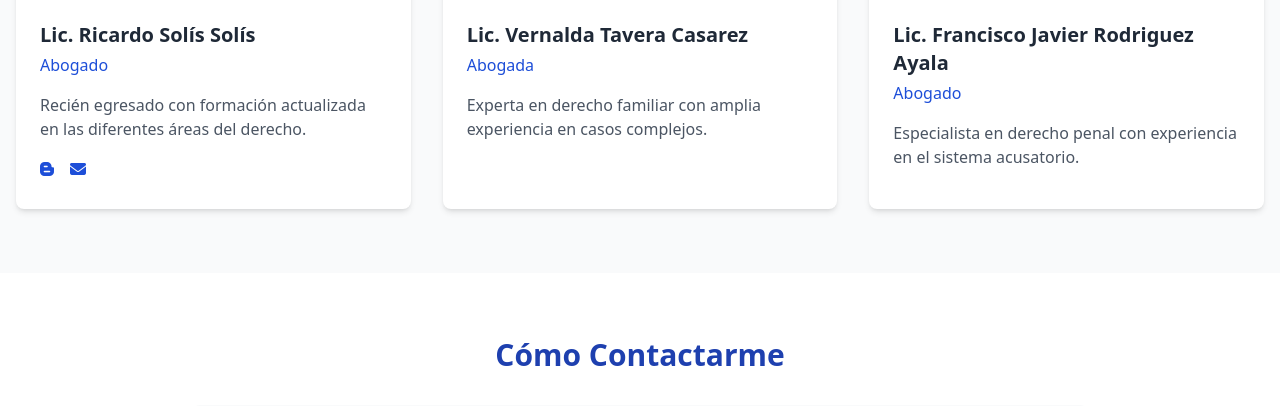
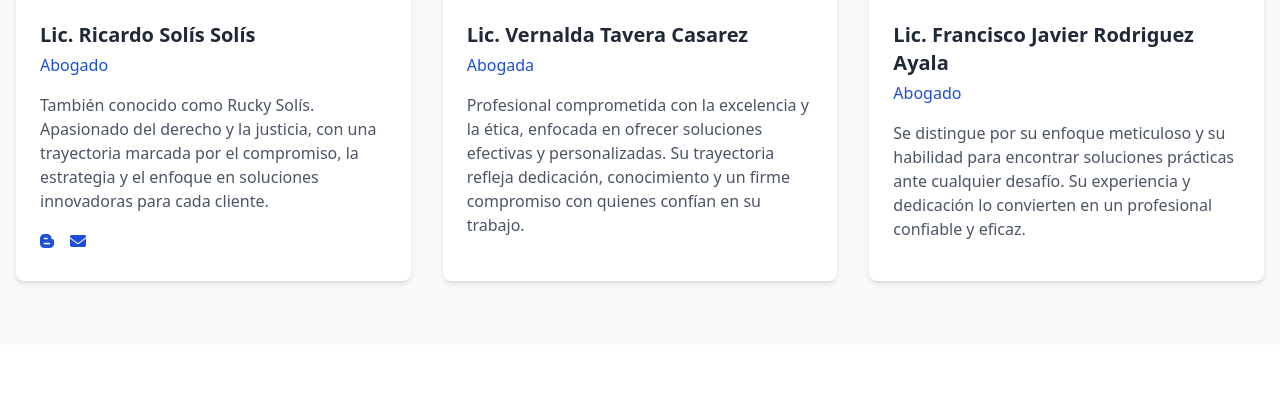
Before and after one commit to ruckysolis/landing-abogado, a plain HTML site: page index.html in a window 1280 px wide. Shown: the part 1675-2081 px from the top of the page. Drawn offline with nearby package versions, Linux system fonts and the light colour scheme.

Commit message:
cambiadas unas cosas

```diff
--- a/index.html
+++ b/index.html
@@ -140,7 +140,7 @@
                     <div class="p-6">
                         <h3 class="text-xl font-bold text-gray-800 mb-1">Lic. Ricardo Solís Solís</h3>
                         <p class="text-blue-700 mb-4">Abogado</p>
-                        <p class="text-gray-600 mb-4">Recién egresado con formación actualizada en las diferentes áreas del derecho.</p>
+                        <p class="text-gray-600 mb-4">También conocido como Rucky Solís. Apasionado del derecho y la justicia, con una trayectoria marcada por el compromiso, la estrategia y el enfoque en soluciones innovadoras para cada cliente.</p>
                         <div class="flex space-x-4">
                             <a href="https://ruckysolis.substack.com" target="_blank" class="text-blue-700 hover:text-blue-900">
                                 <i class="fab fa-blogger-b"></i>
@@ -160,7 +160,7 @@
                     <div class="p-6">
                         <h3 class="text-xl font-bold text-gray-800 mb-1">Lic. Vernalda Tavera Casarez</h3>
                         <p class="text-blue-700 mb-4">Abogada</p>
-                        <p class="text-gray-600 mb-4">Experta en derecho familiar con amplia experiencia en casos complejos.</p>
+                        <p class="text-gray-600 mb-4">Profesional comprometida con la excelencia y la ética, enfocada en ofrecer soluciones efectivas y personalizadas. Su trayectoria refleja dedicación, conocimiento y un firme compromiso con quienes confían en su trabajo.</p>
                     </div>
                 </div>
 
@@ -172,7 +172,7 @@
                     <div class="p-6">
                         <h3 class="text-xl font-bold text-gray-800 mb-1">Lic. Francisco Javier Rodriguez Ayala</h3>
                         <p class="text-blue-700 mb-4">Abogado</p>
-                        <p class="text-gray-600 mb-4">Especialista en derecho penal con experiencia en el sistema acusatorio.</p>
+                        <p class="text-gray-600 mb-4">Se distingue por su enfoque meticuloso y su habilidad para encontrar soluciones prácticas ante cualquier desafío. Su experiencia y dedicación lo convierten en un profesional confiable y eficaz.</p>
                     </div>
                 </div>
             </div>
@@ -247,7 +247,7 @@
                                 <i class="fas fa-envelope text-2xl mr-2"></i>
                                 <span>Email</span>
                             </a>
-                            <a href="#" class="bg-blue-600 text-white p-4 rounded-lg flex items-center justify-center hover:bg-blue-700 transition">
+                            <a href="https://www.facebook.com/ruckysoliss" class="bg-blue-600 text-white p-4 rounded-lg flex items-center justify-center hover:bg-blue-700 transition">
                                 <i class="fab fa-facebook-f text-2xl mr-2"></i>
                                 <span>Facebook</span>
                             </a>
```
